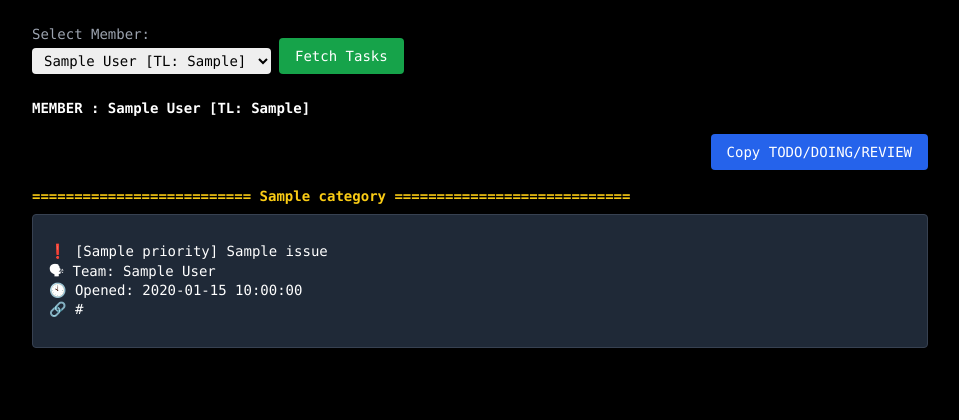
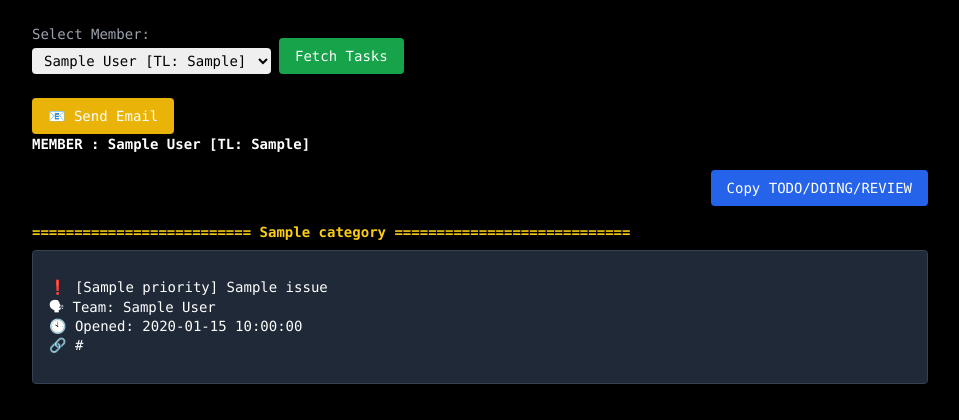
Before and after one commit to PuvaanRaaj/gitlab-daily-tasks, a Flask app: template templates/task.html in a window 1280 px wide. Shown: the part 52-472 px from the top of the page, without its empty margins (160-1119 px from the left). Run offline with Flask 3, Linux system fonts and the light colour scheme; tables that the repository leaves empty hold one stand-in row (values such as "Sample post"); the template is opened without the code that fills it: values that come from a table or form of the project are taken from there, most other values are stand-ins (such as "Sample title", 1, 10 or a date in 2020); some libraries are stand-ins or nearby versions.

Commit message:
update template

```diff
--- a/templates/add_user.html
+++ b/templates/add_user.html
@@ -109,6 +109,7 @@
                 <input type="text" name="display_name" placeholder="Display Name" required>
                 <input type="text" name="team_lead" placeholder="Team Lead Name" required>
                 <input type="text" name="gitlab_username" placeholder="GitLab Username" required>
+                <input type="email" name="email" placeholder="Email Address" required>
                 <input type="text" name="token" placeholder="GitLab Token" required>
                 <select name="job_title" required>
                     <option value="">Select Job Title</option>
--- a/templates/list_users.html
+++ b/templates/list_users.html
@@ -136,6 +136,7 @@
           <td><input name="display_name" value="{{ user.display_name }}"></td>
           <td><input name="team_lead" value="{{ user.team_lead }}"></td>
           <td><input name="gitlab_username" value="{{ user.gitlab_username }}"></td>
+          <td><input name="email" value="{{ user.email }}"></td>
           <td><input name="token" value="{{ user.token }}"></td>
           <td>
             <select name="job_title">
--- a/templates/task.html
+++ b/templates/task.html
@@ -35,6 +35,12 @@
       </div> -->
       <button type="submit" class="bg-green-600 hover:bg-green-700 px-4 py-2 rounded text-white">Fetch Tasks</button>
     </form>
+
+    <form action="/send-email" method="POST">
+      <input type="hidden" name="user_id" value="{{ user.id }}">
+      <button type="submit" class="bg-yellow-500 px-4 py-2 rounded">📧 Send Email</button>
+    </form>
+
 
     {% if user %}
       <div id="user-info" class="text-white mb-4 font-bold">MEMBER : {{ user.display_name }}  [TL: {{ user.team_lead }}]</div>
```
